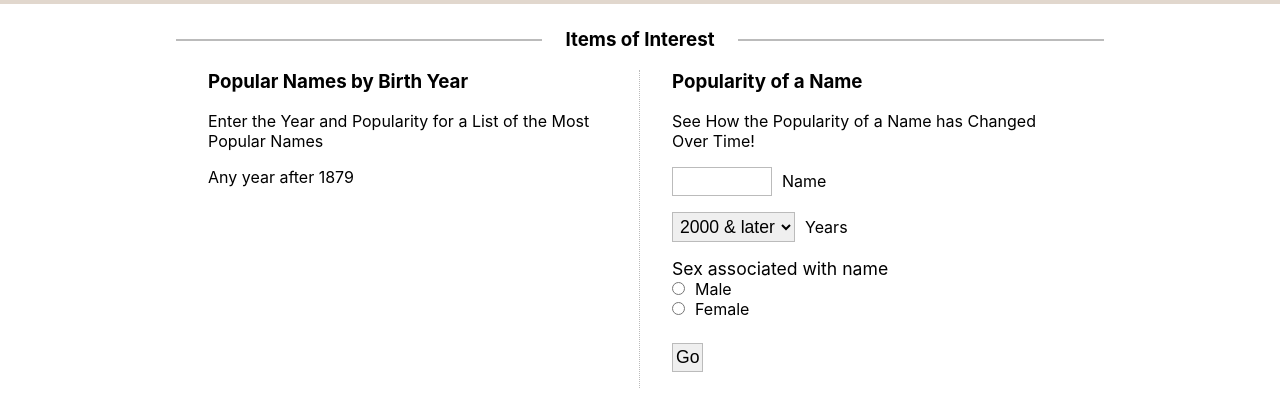
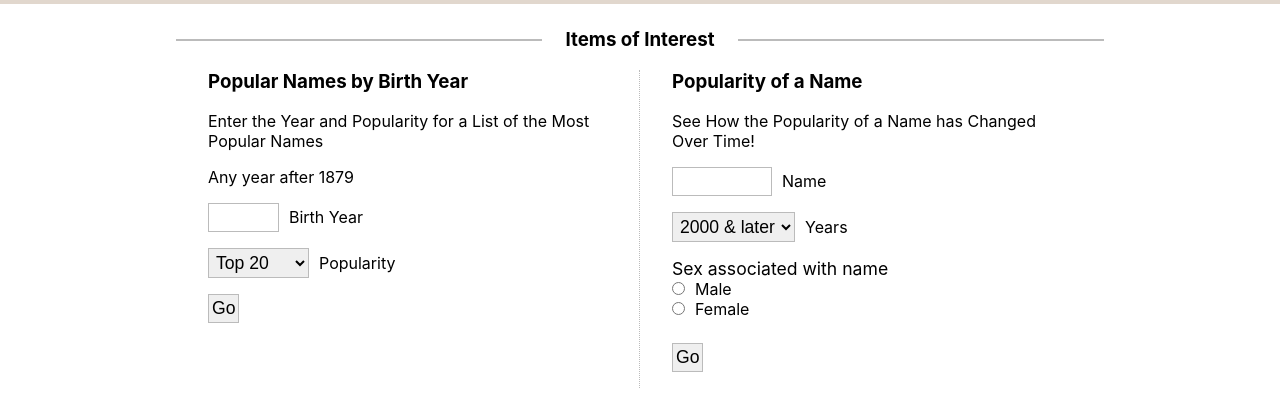
Before and after one commit to knsanchez0001/babynames, a React (Create React App) app in the folder client/: page / in a window 1280 px wide. Shown: the part 474-883 px from the top of the page. Built offline with nearby package versions, Linux system fonts and the light colour scheme; no server answers.

Commit message:
added top names by birth year page

```diff
--- a/client/src/components/InterestForms/InterestForms.js
+++ b/client/src/components/InterestForms/InterestForms.js
@@ -1,5 +1,6 @@
 import React from 'react'
 import NamePopularityForm from './NamePopularityForm'
+import NamesByBirthYearForm from './NamesByBirthYearForm'
 
 const InterestForms = () => {
     return (
@@ -9,11 +10,7 @@ const InterestForms = () => {
                     <span className='header-c-text'>Items of Interest</span>
                 </h3>
                 <div className='interest-wrapper'>
-                    <div className='interest-div'>
-                        <h3>Popular Names by Birth Year</h3>
-                        <p>Enter the Year and Popularity for a List of the Most Popular Names</p>
-                        <p>Any year after 1879</p>
-                    </div>
+                    <NamesByBirthYearForm/>
                     <NamePopularityForm/>
                 </div>
             </div>
--- /dev/null
+++ b/client/src/components/InterestForms/NamesByBirthYearForm.js
@@ -0,0 +1,41 @@
+import { useNavigate } from 'react-router-dom';
+
+const NamesByBirthYearForm = () => {
+    const navigate = useNavigate();
+
+    function handleSubmit(e) {
+        e.preventDefault();
+        const birthYear = document.getElementById('birth-year').value;
+        const topRanks = document.getElementById('top-ranks').value;
+        navigate(`/namesbirthyear/${birthYear}/${topRanks}`);
+    }
+
+    return (
+        <div className='interest-div'>
+            <h3>Popular Names by Birth Year</h3>
+            <p>Enter the Year and Popularity for a List of the Most Popular Names</p>
+            <p>Any year after 1879</p>
+            <form name='popname' className='interest-form' onSubmit={handleSubmit}>
+                <p>
+                    <input id='birth-year' type='number' min='1880' max='2020' className='interest-input' title="Birth year: Must be four numbers" required />
+                    <label htmlFor='birth-year'>Birth Year</label>
+                </p>
+                <p>
+                    <select id='top-ranks' name='top-ranks'>
+                        <option value="20">Top 20</option>
+                        <option value="50">Top 50</option>
+                        <option value="100">Top 100</option>
+                        <option value="500">Top 500</option>
+                        <option value="1000">Top 1000</option>
+                    </select>
+                    <label htmlFor='top-ranks'>Popularity</label>
+                </p>
+                <p>
+                    <input type='submit' value='Go' />
+                </p>
+            </form>
+        </div>
+    )
+}
+
+export default NamesByBirthYearForm
--- a/client/src/index.js
+++ b/client/src/index.js
@@ -21,6 +21,7 @@ ReactDOM.render(
       <Route path='/state' element={<State />} />
       <Route path='/territories' element={<Territories />} />
       <Route path='/namepopularity/:name/:start/:sex' element={<NamePopularity />} />
+      <Route path='/namesbirthyear/:year/:rank' element={<NamePopularity />} />
     </Routes>
   </BrowserRouter>,
   document.getElementById('root')
```
Also changed, not shown: client/src/components/InterestForms/NamesByBirthYear.js (added, +20 -0 lines).
